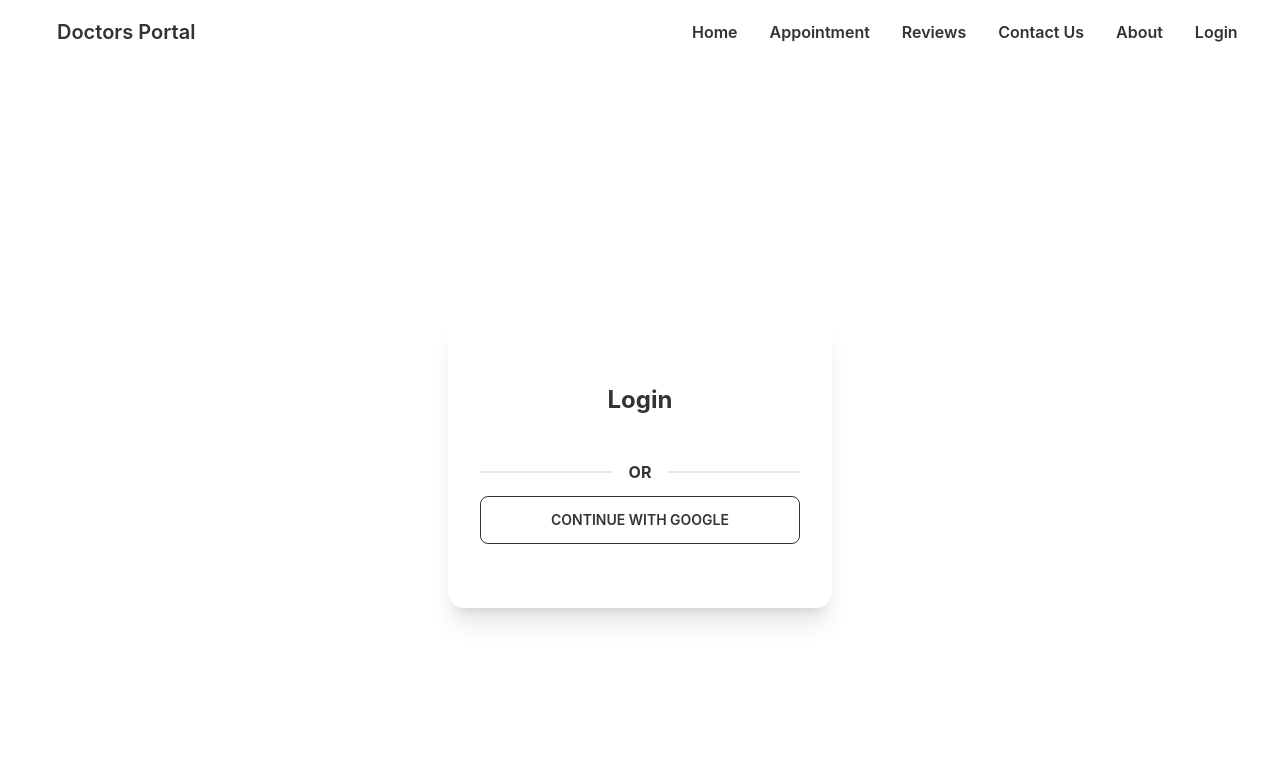
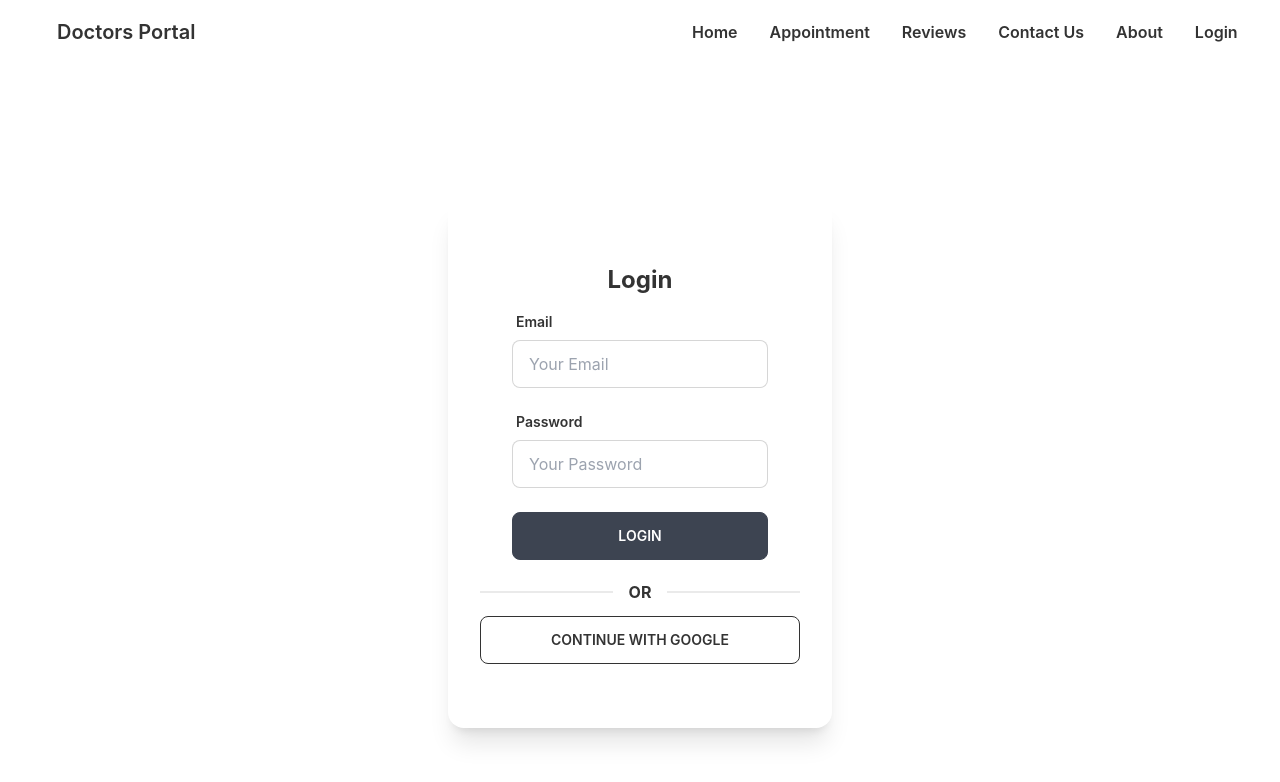
Before and after one commit to Shadman-Shakib-27/doctors-portal-by-shadman, a React (Create React App) app: page /Login in a window 1280 px wide. Shown: the top 782 px of the page. Built offline with nearby package versions, Linux system fonts and the light colour scheme; no server answers.

Commit message:
Login Part Design Done

```diff
--- a/package.json
+++ b/package.json
@@ -13,6 +13,7 @@
     "react-day-picker": "^8.7.1",
     "react-dom": "^18.2.0",
     "react-firebase-hooks": "^5.1.1",
+    "react-hook-form": "^7.44.3",
     "react-router-dom": "^6.11.1",
     "react-scripts": "5.0.1",
     "web-vitals": "^2.1.4"
--- a/src/Pages/Login/Login.js
+++ b/src/Pages/Login/Login.js
@@ -1,24 +1,96 @@
 import React from "react";
 import auth from "../../firebase.init";
+import { useForm } from "react-hook-form";
 import { useSignInWithGoogle } from "react-firebase-hooks/auth";
 
 const Login = () => {
   const [signInWithGoogle, user, loading, error] = useSignInWithGoogle(auth);
 
+  const {
+    register,
+    formState: { errors },
+    handleSubmit,
+  } = useForm();
+
+  const onSubmit = (data) => console.log(data);
+
   return (
     <div className="flex h-screen justify-center items-center">
-      <div class="card w-96 bg-base-100 shadow-xl p-8">
+      <div class="card w-96  shadow-xl p-8">
         <div class="card-body">
           <h2 class="text-center text-2xl font-bold">Login</h2>
+
+          {/* Form Part */}
+          <form onSubmit={handleSubmit(onSubmit)}>
+            {/* Email Part */}
+            <div className="form-control w-full max-w-xs">
+              <label className="label">
+                <span className="label-text font-semibold">Email</span>
+              </label>
+              <input
+                type="email"
+                placeholder="Your Email"
+                className="input input-bordered w-full max-w-xs"
+                {...register("email", {
+                  required: {
+                    value: true,
+                    message: "Email is Required",
+                  },
+                  pattern: /[a-z0-9]+@[a-z]+\.[a-z]{2,3}/,
+                  message: "Provide a Valid Email Address",
+                })}
+              />
+              <label className="label">
+              {errors.email?.type === "required" && (
+                  <span className="label-text-alt text-red-500">{errors.email.message}</span>
+                )}
+                {errors.email?.type === "pattern" && (
+                  <span className="label-text-alt text-red-500">{errors.email.message}</span>
+
+                )}
+              </label>
+            </div>
+            {/* Email Part */}
+
+            {/* Password Part */}
+            <div className="form-control w-full max-w-xs">
+              <label className="label">
+                <span className="label-text font-semibold">Password</span>
+              </label>
+              <input
+                type="password"
+                placeholder="Your Password"
+                className="input input-bordered w-full max-w-xs"
+                {...register("password", {
+                  required: {
+                    value: true,
+                    message: "Password is Required",
+                  },
+                  pattern:  /^[A-Za-z]\w{7,14}$/,
+                  message: "Password must be 6 digit or more",
+                })}
+              />
+              <label className="label">
+                {errors.firstName?.type === "required" && (
+                  <span className="label-text-alt">A</span>
+                )}
+              </label>
+            </div>
+            {/* Password Part */}
+            <input
+              className="btn mt-2 text-white w-full max-w-xs"
+              type="submit"
+              value="Login"
+            />
+          </form>
         </div>
-        <div className="divider font-bold">OR</div>
+        <div className="divider font-bold -mt-2">OR</div>
         <button
           onClick={() => signInWithGoogle()}
-          className="btn btn-outline w-75 mb-8"
+          className="btn btn-outline mb-8"
         >
           Continue With Google
         </button>
-        <h5>{loading}</h5>
       </div>
     </div>
   );
--- a/src/Pages/Shared/Navbar.js
+++ b/src/Pages/Shared/Navbar.js
@@ -25,9 +25,9 @@ const Navbar = () => {
     </>
   );
   return (
-    <div class="navbar  xl:ml-8 ">
-      <div class=" navbar-start">
-        <div class=" dropdown">
+    <div class="navbar xl:ml-8 ">
+      <div class="lg:static navbar-start">
+        <div class="dropdown">
           <label tabindex="0" class="btn btn-ghost lg:hidden">
             <svg
               xmlns="http://www.w3.org/2000/svg"
```
Also changed, not shown: 1 other file (tests, documents, lock files or other folders).
